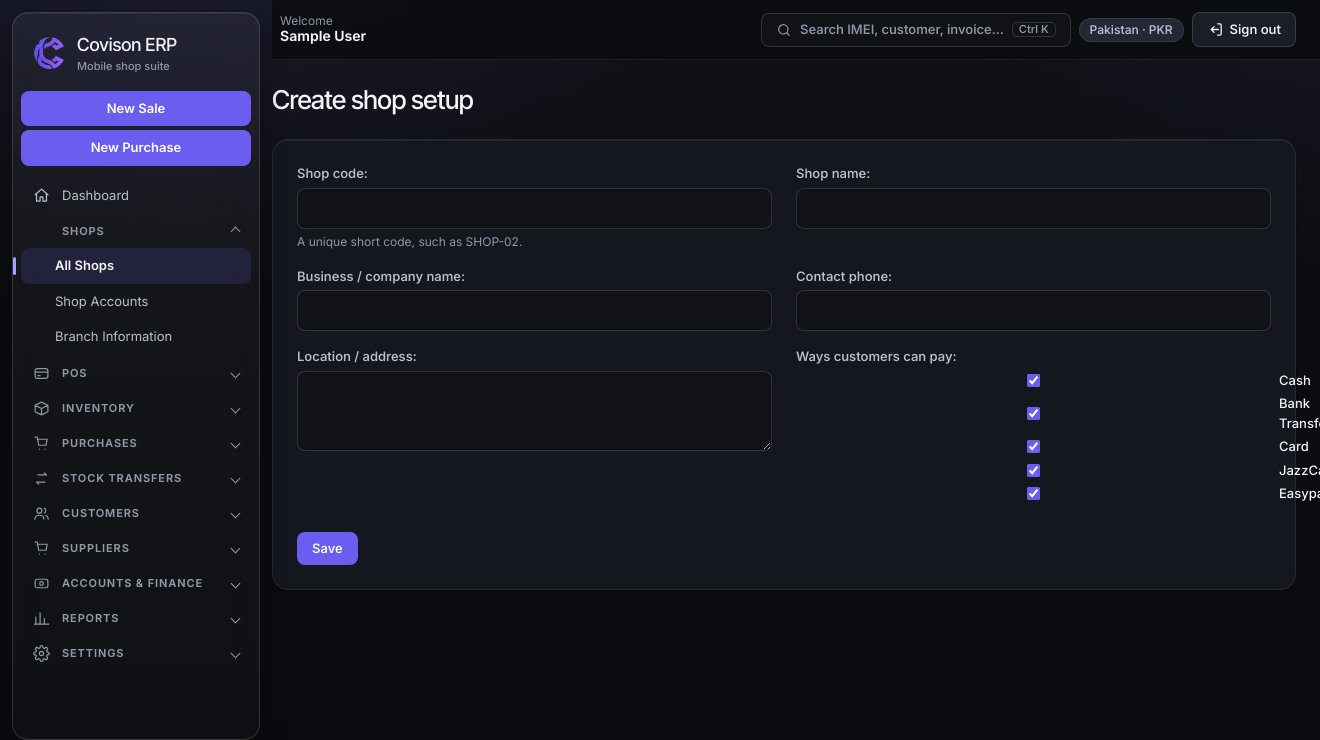
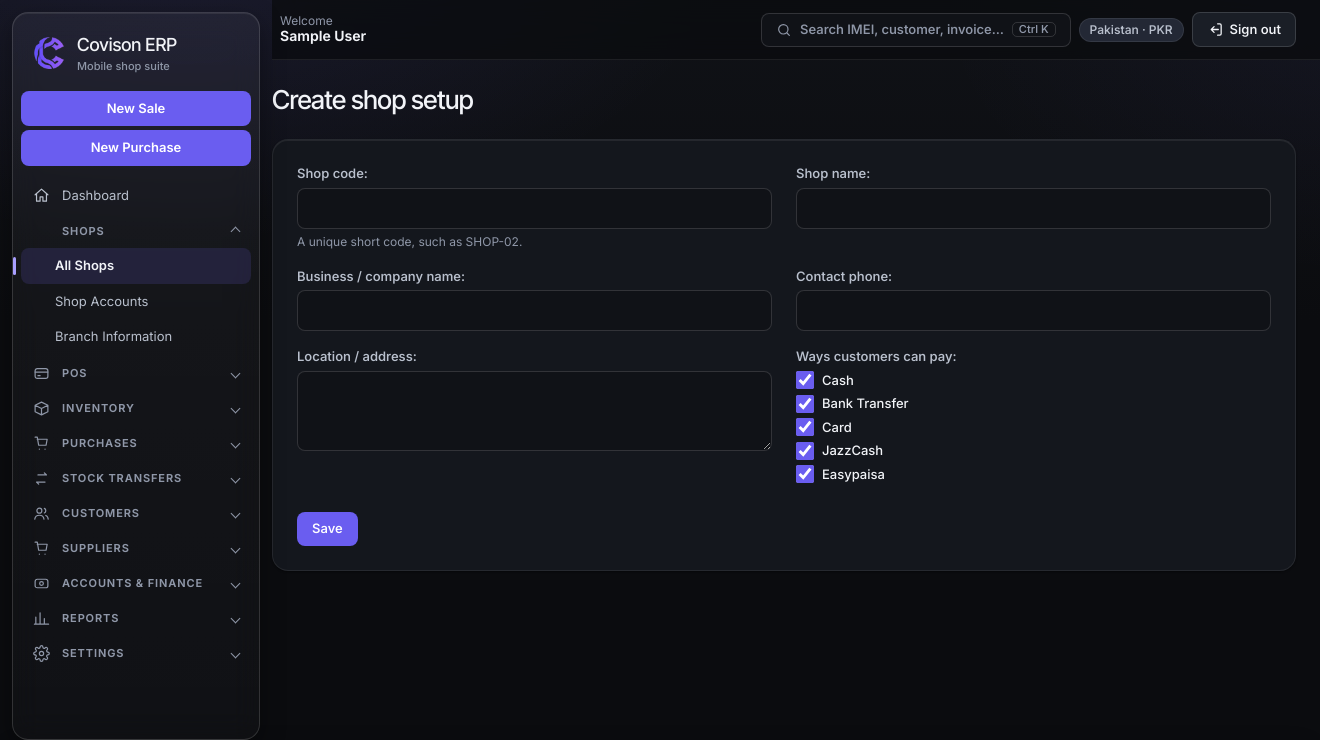
Before and after one commit to abdullahchheema/TrendsMobile, a Django app: page /setup/new/ in a window 1320 px wide; the page is wider, and only the part inside the window is pictured. Shown: the top 740 px of that part. Run offline with Django 5.2, Linux system fonts and the light colour scheme; the visitor is signed in with stand-in values (Sample User, id 1); data that the repository does not hold is empty.

Commit message:
Fix checkbox lists: tick box was stretched to full width (payment methods)
Co-Authored-By: Claude Sonnet 5.5 <noreply@anthropic.com>

```diff
--- a/offline/static/css/components.css
+++ b/offline/static/css/components.css
@@ -62,3 +62,6 @@ dialog[open]{animation:dialog-in .2s var(--ease-out)}
 /* Checkbox / radio lists (payment methods, role permissions): box and text on one line */
 label:has(>input[type=checkbox]),label:has(>input[type=radio]){display:flex;align-items:center;gap:var(--s2);font-weight:500;color:var(--ink);cursor:pointer}
 label>input[type=checkbox],label>input[type=radio]{flex:none;margin:0;display:inline-block}
+
+/* the tick box must stay box-sized inside .field (inputs are otherwise full width) */
+.field label>input[type=checkbox],.field label>input[type=radio],label>input[type=checkbox],label>input[type=radio]{width:18px;min-width:18px;height:18px;min-height:0;padding:0;flex:none;margin:0}
```
